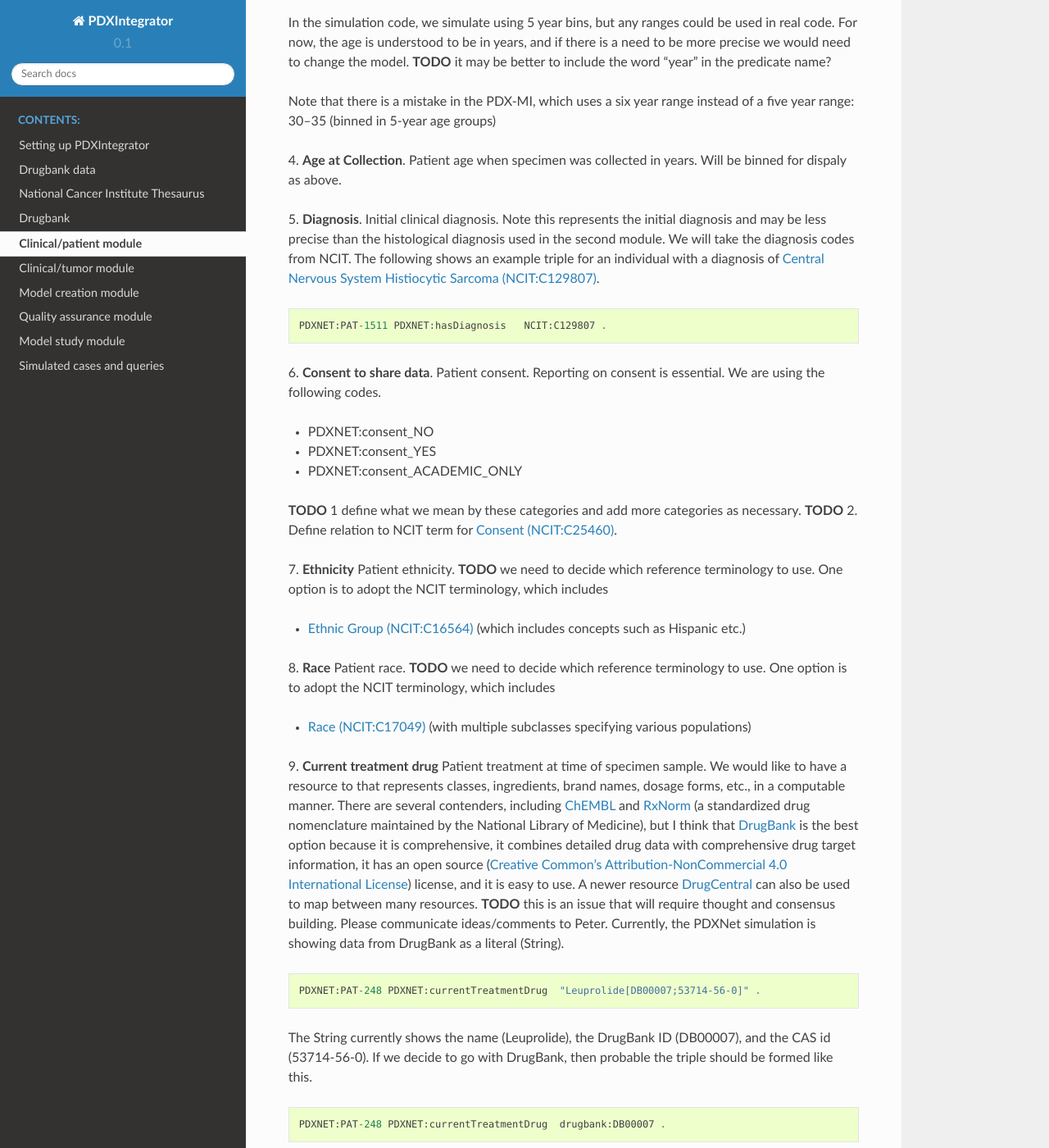
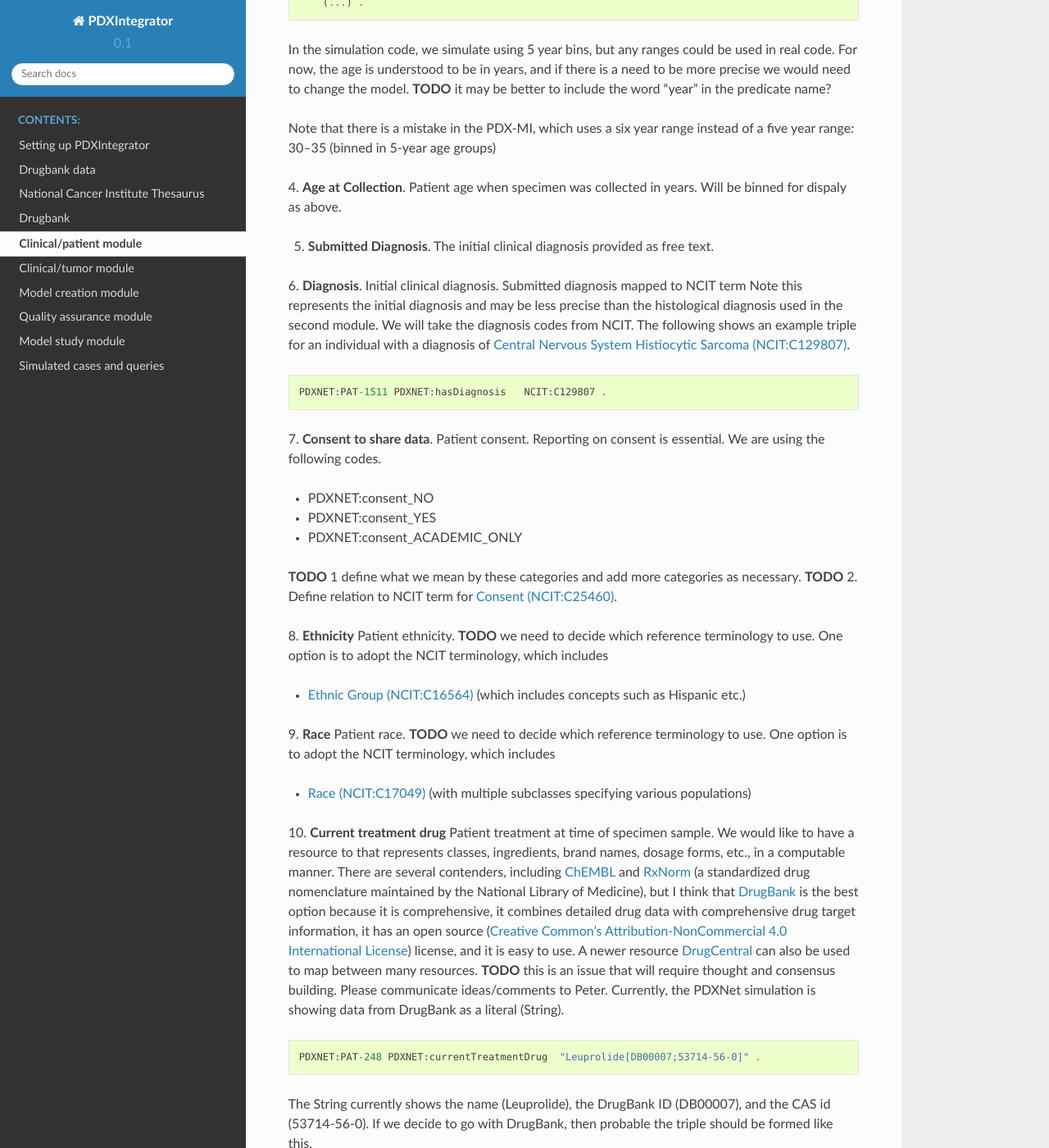
Before and after one commit to TheJacksonLaboratory/PDXintegrator, a Sphinx documentation site: the page built from docs/clinical.rst, in a window 1280 px wide and 1400 px high, scrolled down 1250 px. Shown: the whole window at 82% size. Built offline with Sphinx 7.4.7 and the Read the Docs theme 2.0.0, drawn with Linux system fonts in a browser that asks for light colours; some of the changed text lies outside the part shown.

Commit message:
Added field Submitted Diagnosis

```diff
--- a/docs/clinical.rst
+++ b/docs/clinical.rst
@@ -19,7 +19,9 @@
 +-------------------------+---+-------------------------------------+---------------------------+-----------------------------+
 |Age at collection        | D | Age at specimen collection          | 30                        | binned in 5 year age groups |
 +-------------------------+---+-------------------------------------+---------------------------+-----------------------------+
-|Diagnosis                | E | Initial Clinical Diagnosis          | invasive breast cancer    | NCIT:C6257                  |
+|Submitted Diagnosis      | E | Initial Clinical Diagnosis          | invasive breast cancer    | invasive breast cancer      |
++-------------------------+---+-------------------------------------+---------------------------+-----------------------------+
+|Diagnosis                | E | Initial Clinical Diagnosis Term     | invasive breast cancer    | NCIT:C6257                  |
 +-------------------------+---+-------------------------------------+---------------------------+-----------------------------+
 |Consent to share         | E | Patient Consent to share data       |                           | PDXNET:consent_ACADEMIC_ONLY|
 +-------------------------+---+-------------------------------------+---------------------------+-----------------------------+
@@ -65,7 +67,9 @@
 4. **Age at Collection**. Patient age when specimen was collected in years.
 Will be binned for dispaly as above.
 
-5. **Diagnosis**. Initial clinical diagnosis.
+5. **Submitted Diagnosis**. The initial clinical diagnosis provided as free text.
+
+6. **Diagnosis**. Initial clinical diagnosis. Submitted diagnosis mapped to NCIT term
 Note this represents the initial diagnosis and may be less precise
 than the histological diagnosis used in the second module. We will take the diagnosis codes from NCIT. The following
 shows an example triple for an individual with a
@@ -85,18 +89,18 @@
 **TODO** 1 define what we mean by these categories and add more categories as necessary.
 **TODO** 2. Define relation to NCIT term for `Consent (NCIT:C25460) <https://ncit.nci.nih.gov/ncitbrowser/ConceptReport.jsp&ns=ncit?dictionary=NCI_Thesaurus&code=C25460>`_.
 
-7. **Ethnicity**  Patient ethnicity.
+8. **Ethnicity**  Patient ethnicity.
 **TODO** we need to decide which reference terminology to use. One option is to adopt the NCIT terminology, which includes
 
 * `Ethnic Group (NCIT:C16564) <https://ncit.nci.nih.gov/ncitbrowser/ConceptReport.jsp?dictionary=NCI_Thesaurus&ns=ncit&code=C16564>`_ (which includes concepts such as Hispanic etc.)
 
-8. **Race** Patient race.
+9. **Race** Patient race.
 **TODO** we need to decide which reference terminology to use. One option is to adopt the NCIT terminology, which includes
 
 * `Race (NCIT:C17049) <https://ncit.nci.nih.gov/ncitbrowser/ConceptReport.jsp?dictionary=NCI_Thesaurus&ns=ncit&code=C17049>`_ (with multiple subclasses specifying various populations)
 
 
-9. **Current treatment drug** Patient treatment at time of specimen sample.
+10. **Current treatment drug** Patient treatment at time of specimen sample.
 We would like to have a resource to that represents classes, ingredients, brand names, dosage forms, etc., in a computable manner.
 There are several contenders, including `ChEMBL <https://www.ebi.ac.uk/chembl/>`_ and
 `RxNorm <https://www.nlm.nih.gov/research/umls/rxnorm/>`_ (a standardized drug nomenclature maintained by the National Library of Medicine), but
```
Also changed, not shown: other parts of docs/clinical.rst (+5 -5 lines).
